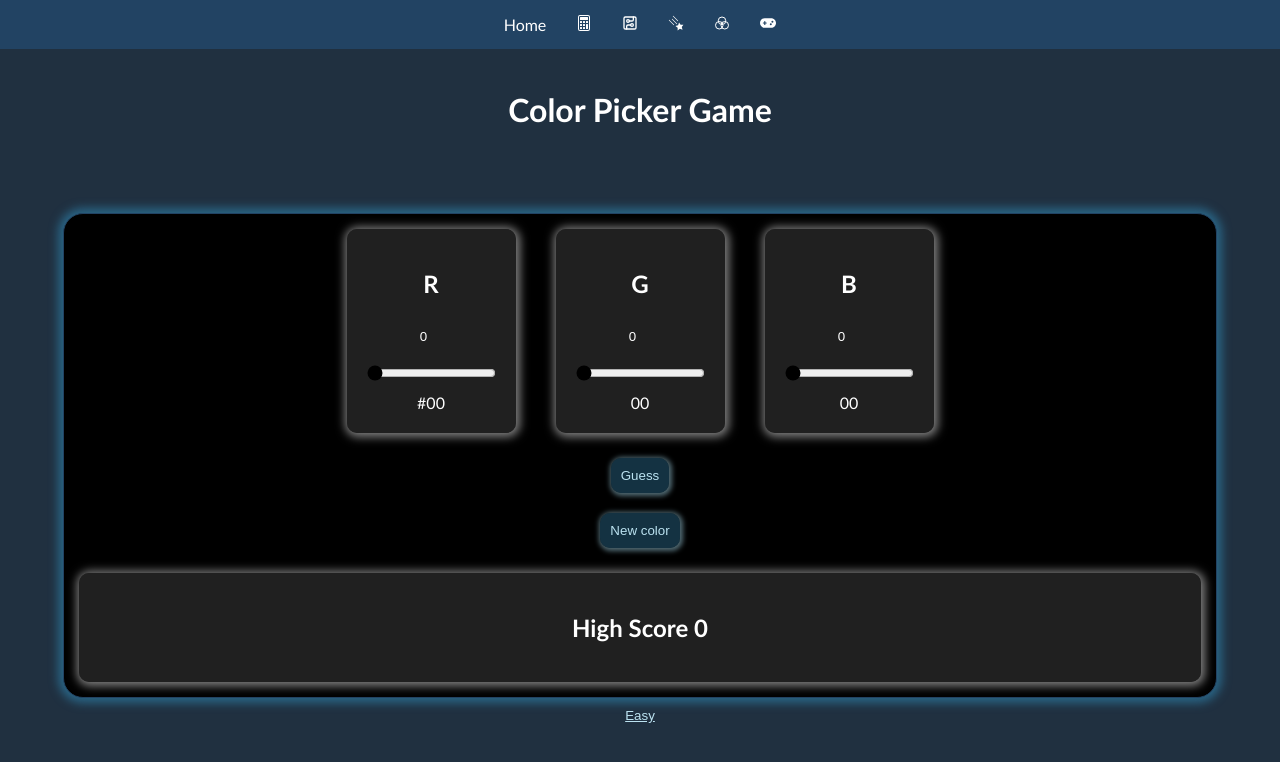
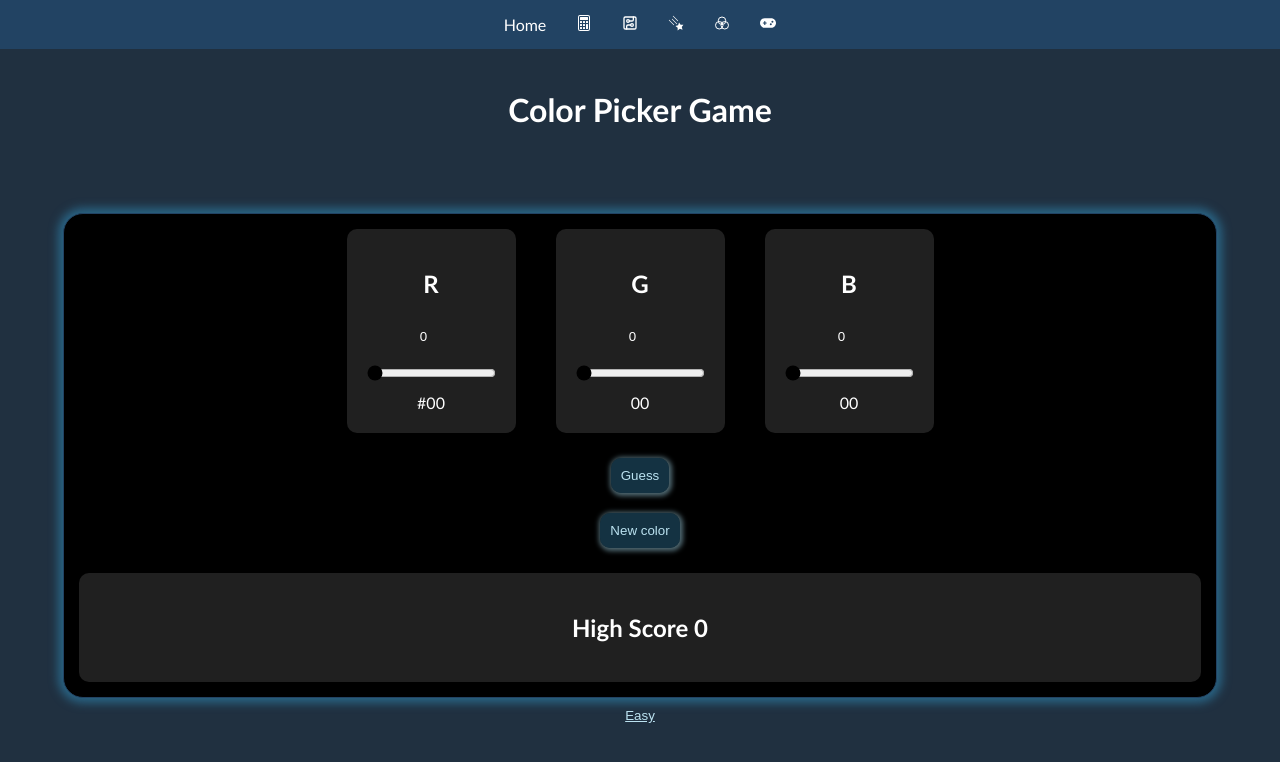
Before and after one commit to luciaalday/hardware-ui, a React (Vite) app in the folder client/: page /colorgame in a window 1280 px wide. Shown: the top 762 px of the page. Built offline with nearby package versions, Linux system fonts and the light colour scheme.

Commit message:
Minor styling

```diff
--- a/client/src/assets/game.css
+++ b/client/src/assets/game.css
@@ -20,11 +20,10 @@
   margin: 15px;
   border-radius: 10px;
   padding: 20px;
-  box-shadow: 1px 1px 10px 3px #ffffff80;
-  transition: 0.2s ease-in;
+  transition: 0.4s ease;
 }
 .game-item:hover {
-  box-shadow: 1px 1px 10px 3px #ffffff;
+  box-shadow: 1px 1px 10px 3px #ffffff80;
 }
 
 button {
```
